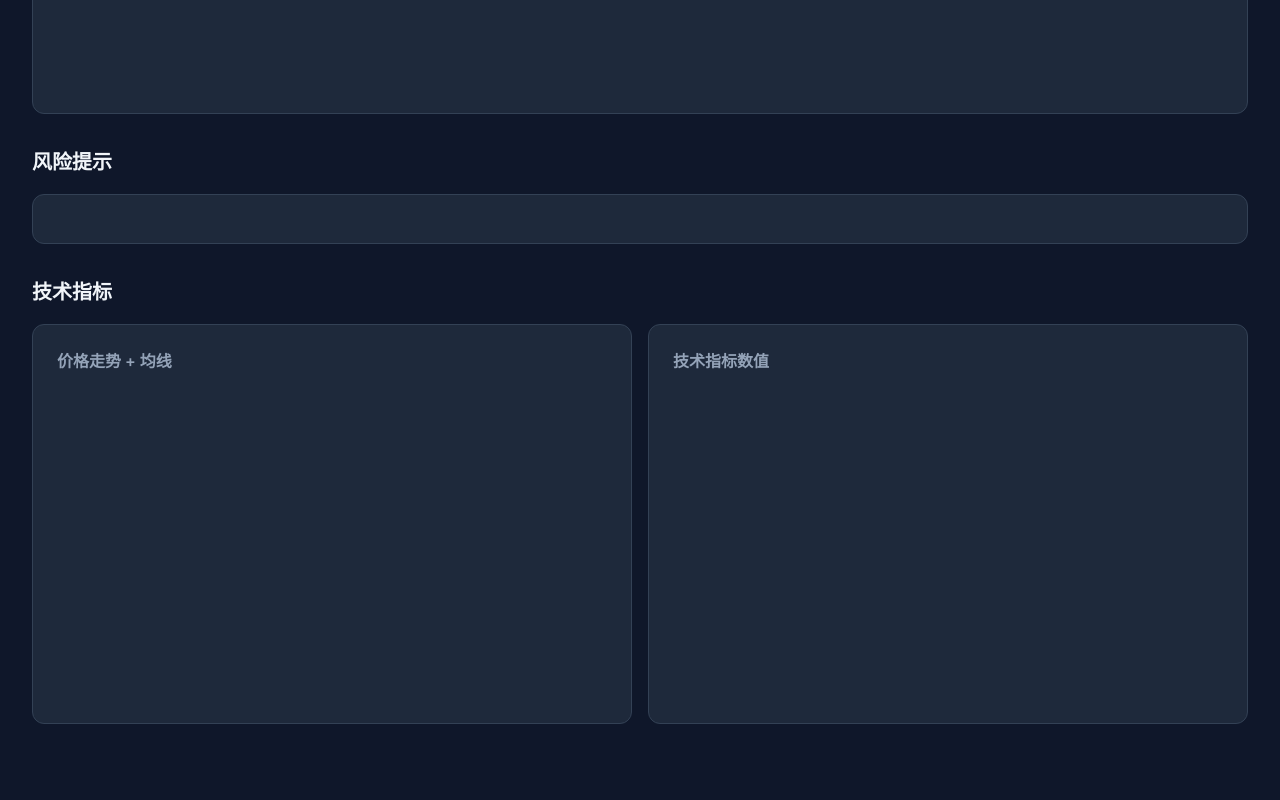
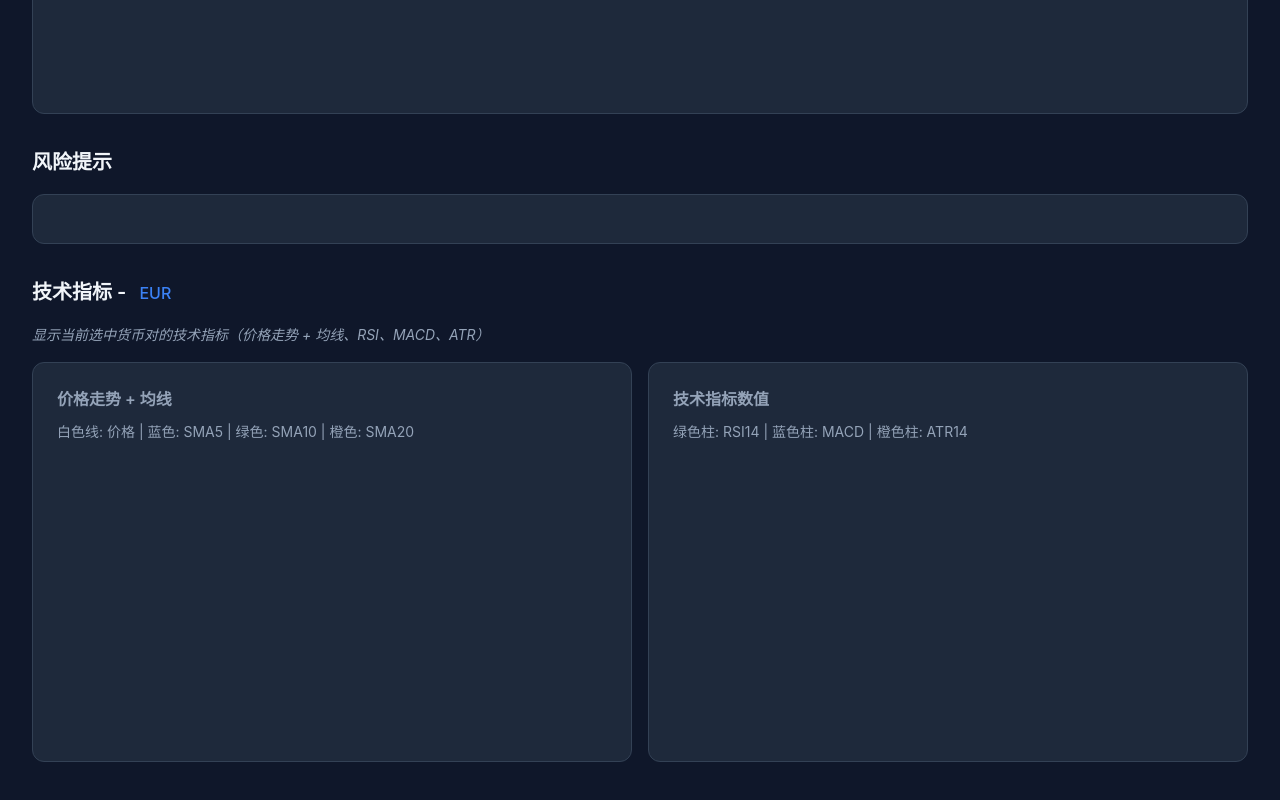
Before and after one commit to wonglaitung/fx_predict, a website: page dashboard/public/index.html in a window 1280 px wide. Shown: the part 656-1456 px from the top of the page. Drawn offline with nearby package versions, Linux system fonts and the light colour scheme; no server answers.

Commit message:
feat: improve technical indicators chart clarity
- Add current pair name display in section title
- Add legend description for both charts
- Update chart title to include pair name
- Add section description explaining chart purpose
- Improve CSS layout for charts with descriptions
- Fix chart container to use flex layout

```diff
--- a/dashboard/public/css/styles.css
+++ b/dashboard/public/css/styles.css
@@ -102,6 +102,13 @@ body {
   font-weight: 600;
   margin-bottom: 1rem;
   color: var(--text-primary);
+}
+
+.section-title span#currentPair {
+  color: var(--color-info);
+  font-size: 1rem;
+  font-weight: 500;
+  margin-left: 0.5rem;
 }
 
 /* Overview Cards */
@@ -210,23 +217,44 @@ body {
   margin-bottom: 2rem;
 }
 
+/* Chart containers */
 .chart-container {
   background-color: var(--bg-secondary);
   border: 1px solid var(--border-color);
   border-radius: 0.75rem;
   padding: 1.5rem;
   height: 400px;
+  display: flex;
+  flex-direction: column;
 }
 
 .chart-title {
   font-size: 1rem;
   font-weight: 600;
-  margin-bottom: 1rem;
+  margin-bottom: 0.5rem;
   color: var(--text-secondary);
 }
 
+.chart-description {
+  font-size: 0.75rem;
+  color: var(--text-secondary);
+  margin-bottom: 0.5rem;
+}
+
+.line-legend {
+  font-size: 0.875rem;
+}
+
+.section-description {
+  font-size: 0.875rem;
+  color: var(--text-secondary);
+  margin-bottom: 1rem;
+  font-style: italic;
+}
+
 .chart-canvas-wrapper {
-  height: calc(100% - 2rem);
+  flex: 1;
+  min-height: 0;
 }
 
 /* Risk Warnings */
--- a/dashboard/public/index.html
+++ b/dashboard/public/index.html
@@ -71,16 +71,23 @@
 
     <!-- Technical Indicators Chart -->
     <section class="indicators-section">
-      <h2 class="section-title">技术指标</h2>
+      <h2 class="section-title">技术指标 - <span id="currentPair">EUR</span></h2>
+      <p class="section-description">显示当前选中货币对的技术指标（价格走势 + 均线、RSI、MACD、ATR）</p>
       <div class="charts-row">
         <div class="chart-container">
           <h3 class="chart-title">价格走势 + 均线</h3>
+          <p class="chart-description">
+            <span class="line-legend">白色线: 价格 | 蓝色: SMA5 | 绿色: SMA10 | 橙色: SMA20</span>
+          </p>
           <div class="chart-canvas-wrapper">
             <canvas id="priceChart"></canvas>
           </div>
         </div>
         <div class="chart-container">
           <h3 class="chart-title">技术指标数值</h3>
+          <p class="chart-description">
+            <span class="line-legend">绿色柱: RSI14 | 蓝色柱: MACD | 橙色柱: ATR14</span>
+          </p>
           <div class="chart-canvas-wrapper">
             <canvas id="indicatorChart"></canvas>
           </div>
--- a/dashboard/public/js/charts.js
+++ b/dashboard/public/js/charts.js
@@ -111,15 +111,21 @@ async function renderIndicatorCharts(pair = 'EUR') {
     const data = await response.json();
     const indicators = data.indicators || {};
 
-    renderPriceChart(indicators);
-    renderIndicatorValueChart(indicators);
+    // Update current pair display
+    const pairElement = document.getElementById('currentPair');
+    if (pairElement) {
+      pairElement.textContent = pair;
+    }
+
+    renderPriceChart(indicators, pair);
+    renderIndicatorValueChart(indicators, pair);
   } catch (error) {
     console.error('Failed to load indicators:', error);
   }
 }
 
 // Render price chart with moving averages
-function renderPriceChart(indicators) {
+function renderPriceChart(indicators, pair) {
   const ctx = document.getElementById('priceChart');
   if (!ctx) return;
 
@@ -139,7 +145,7 @@ function renderPriceChart(indicators) {
   // Generate realistic trend data based on current values
   const datasets = [
     {
-      label: 'Price',
+      label: `${pair} Price`,
       data: generateTrendData(sma20, 30, 0.01).map(v => v.toFixed(4)),
       borderColor: '#f1f5f9',
       backgroundColor: 'rgba(241, 245, 249, 0.1)',
@@ -213,7 +219,7 @@ function renderPriceChart(indicators) {
 }
 
 // Render indicator values chart
-function renderIndicatorValueChart(indicators) {
+function renderIndicatorValueChart(indicators, pair) {
   const ctx = document.getElementById('indicatorChart');
   if (!ctx) return;
 
```
